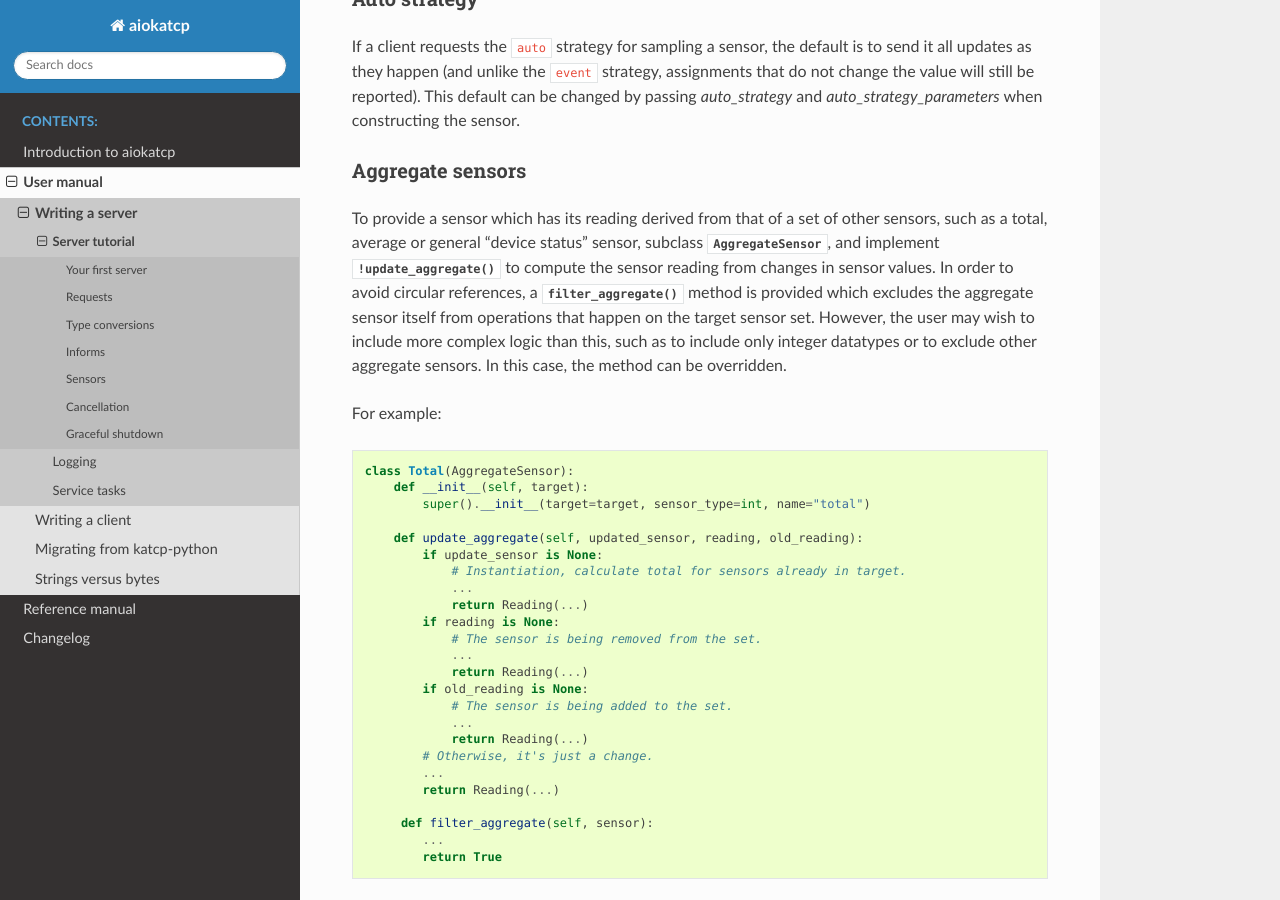
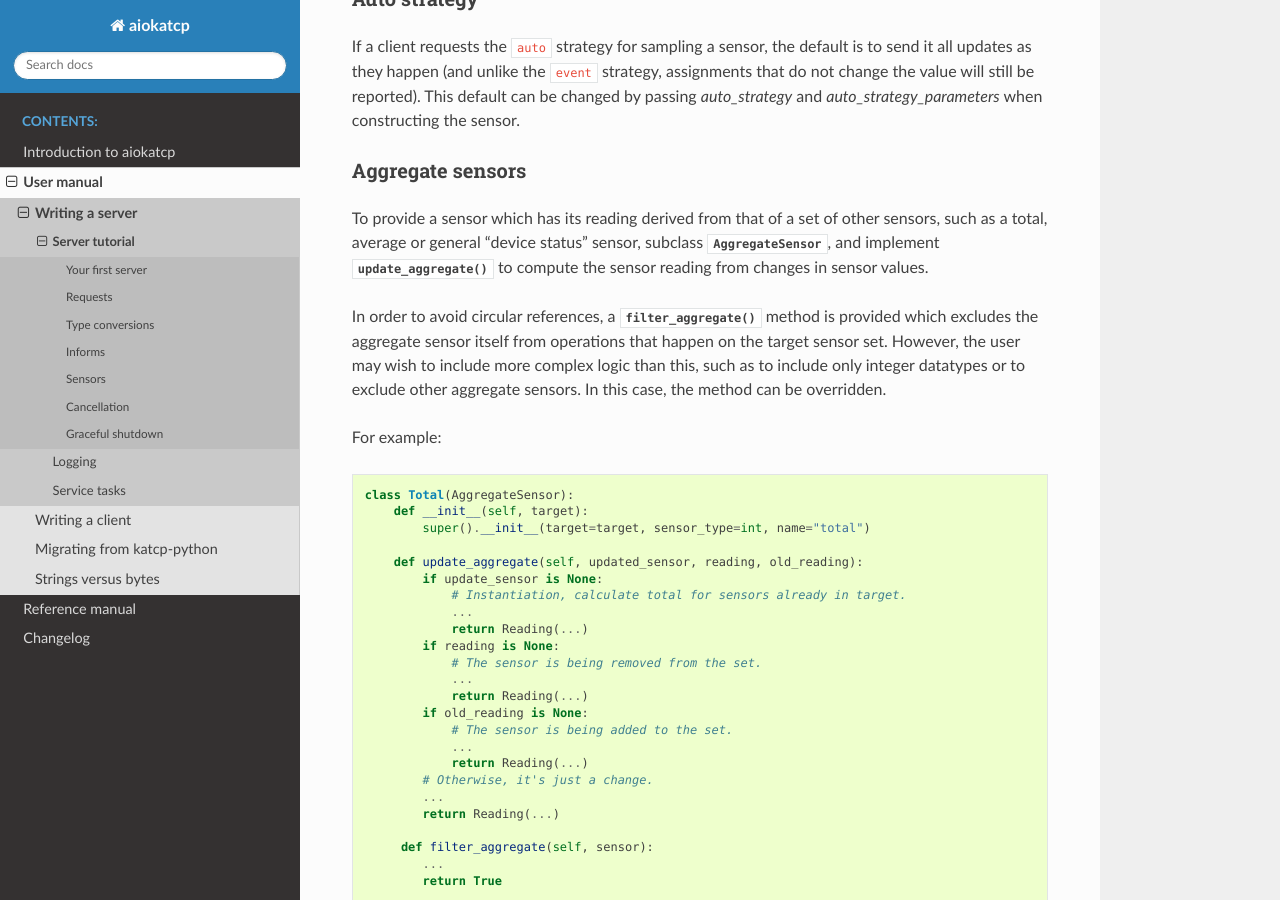
Before and after one commit to ska-sa/aiokatcp, a Sphinx documentation site: the page built from doc/server/tutorial.rst, in a window 1280 px wide and 900 px high, scrolled down 4061 px. Built offline with Sphinx 7.4.7 and the Read the Docs theme 2.0.0, drawn with Linux system fonts in a browser that asks for light colours; the version number could not be read and is left out; part of the change alters nothing that is shown.

```diff
--- a/doc/server/tutorial.rst
+++ b/doc/server/tutorial.rst
@@ -221,13 +221,15 @@ Aggregate sensors
 To provide a sensor which has its reading derived from that of a set of other
 sensors, such as a total, average or general "device status" sensor, subclass
 :class:`.AggregateSensor`, and implement
-:func:`.!update_aggregate` to compute the sensor reading from
+:meth:`~.AggregateSensor.update_aggregate` to compute the sensor reading from
 changes in sensor values.
-In order to avoid circular references, a :func:`!filter_aggregate` method is
-provided which excludes the aggregate sensor itself from operations that happen
-on the target sensor set. However, the user may wish to include more complex
-logic than this, such as to include only integer datatypes or to exclude other
-aggregate sensors. In this case, the method can be overridden.
+
+In order to avoid circular references, a
+:meth:`~.AggregateSensor.filter_aggregate` method is provided which excludes the
+aggregate sensor itself from operations that happen on the target sensor set.
+However, the user may wish to include more complex logic than this, such as to
+include only integer datatypes or to exclude other aggregate sensors. In this
+case, the method can be overridden.
 
 For example:
 
```
